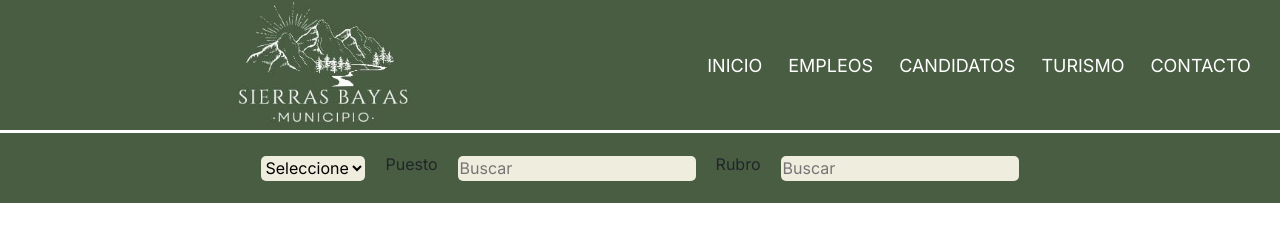
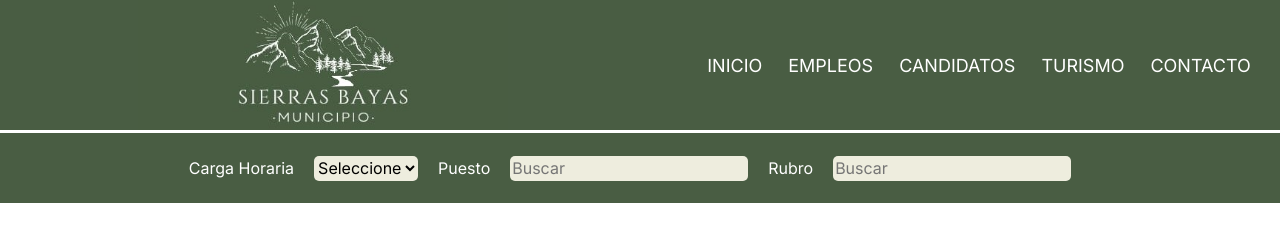
Before and after one commit to AyelenPorqueres/empleos, a Next.js app: page /cardempleos in a window 1280 px wide. Shown: the top 242 px of the page. Built offline with nearby package versions, Linux system fonts and the light colour scheme.

Commit message:
correcion label y css filtro empleos

```diff
--- a/src/app/componentes/cardContainer/cardContainer.tsx
+++ b/src/app/componentes/cardContainer/cardContainer.tsx
@@ -5,7 +5,7 @@ export const CardContainer = (props: any) => {
   const { children } = props;
 
   return (
-    <div className='container-cards d-flex flex-row justify-content-between flex-wrap'>
+    <div className='container-cards d-flex flex-row justify-content-around flex-wrap'>
       {children}
     </div>
   )
--- a/src/app/componentes/filtroEmpleos/filtroEmpleos.css
+++ b/src/app/componentes/filtroEmpleos/filtroEmpleos.css
@@ -6,7 +6,7 @@
     text-align: center;
 }
 
-.buscador {
+.label-buscador {
     color: white;
     outline: 0;
 }
--- a/src/app/componentes/filtroEmpleos/filtroEmpleos.tsx
+++ b/src/app/componentes/filtroEmpleos/filtroEmpleos.tsx
@@ -21,9 +21,8 @@ export const FiltroEmpleos = (props: any) => {
         <>
             <link rel="stylesheet" href="https://use.fontawesome.com/releases/v5.6.3/css/all.css"></link>
 
-
-
                 <form className='contenedor d-flex flex-row justify-content-center align-items-center' action="search">
+                        <label className='label-buscador'>Carga Horaria</label>
                         <select className="fondoBuscadores selector" {...register("cargaHoraria", {
                         onChange: () => {
                             const values = getValues();
@@ -34,14 +33,14 @@ export const FiltroEmpleos = (props: any) => {
                             <option value="fullTime">Full Time</option>
                         </select>
 
-                        <label className='form-label'>Puesto</label>
+                        <label className='label-buscador'>Puesto</label>
                         <input placeholder='Buscar' className='fondoBuscadores selector' {...register("puesto", {
                         onChange: () => {
                             const values = getValues();
                             buscar(values)}
                             })}></input>
 
-                        <label className='form-label'>Rubro</label>
+                        <label className='label-buscador'>Rubro</label>
                         <input placeholder='Buscar' className='fondoBuscadores selector' {...register("rubro", {
                         onChange: () => {
                             const values = getValues();
```
